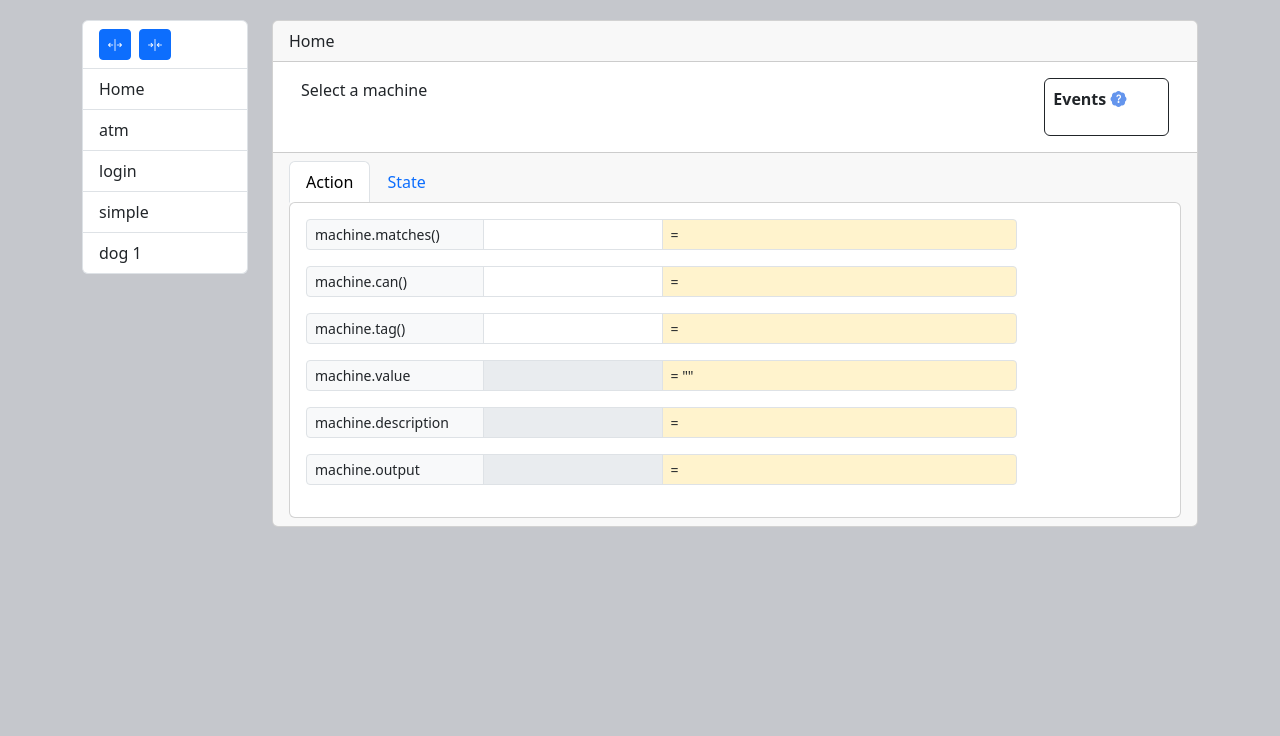
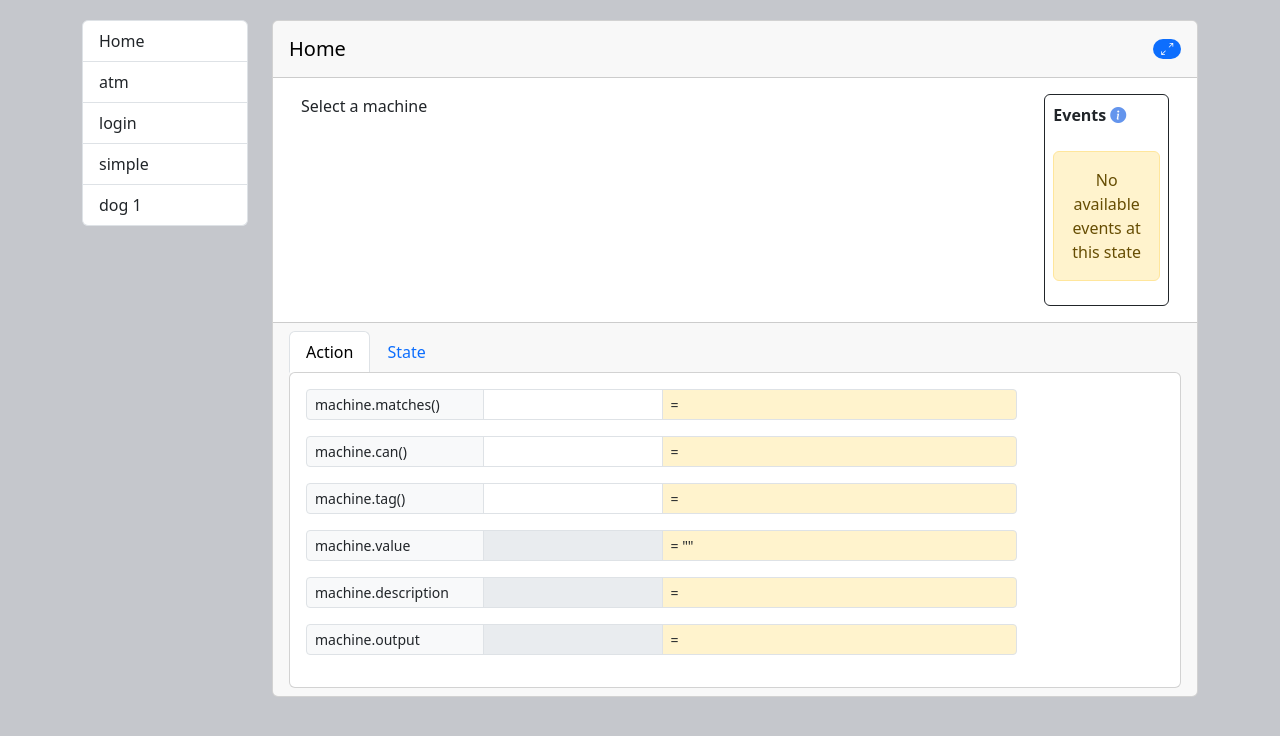
Before and after one commit to ronrobinson-portfolio/xstate_viewer, a React (Vite) app: page / in a window 1280 px wide. Shown: the top 736 px of the page. Built offline with nearby package versions, Linux system fonts and the light colour scheme.

Commit message:
Update expander to a single button

```diff
--- a/src/layout/AppLayout.tsx
+++ b/src/layout/AppLayout.tsx
@@ -1,6 +1,17 @@
-import React, { useState } from 'react';
+import React, { useMemo, useState } from 'react';
 import { Link, Outlet, RouteObject, useLocation } from 'react-router-dom';
-import { Card, Col, Container, ListGroup, Row } from 'react-bootstrap';
+import {
+  Badge,
+  Button,
+  ButtonGroup,
+  Card,
+  Col,
+  Container,
+  ListGroup,
+  Nav,
+  Navbar,
+  Row,
+} from 'react-bootstrap';
 import routes from '../routes/routes';
 import { Actor, MachineSnapshot } from 'xstate';
 import FooterLayout from './FooterLayout';
@@ -14,6 +25,18 @@ export default function AppLayout() {
   const currentRoute = routes.find((route) => route.path === location.pathname);
   const currentRouteName = currentRoute ? currentRoute.id : 'Select a machine';
 
+  /* Local React states */
+  const [isFluid, setIsFluid] = useState(false);
+  const fluidContainerIcon = useMemo(
+    () => (isFluid ? 'bi-arrows-angle-contract' : 'bi-arrows-angle-expand'),
+    [isFluid],
+  );
+  const toggleContainerWidth = () => setIsFluid(!isFluid);
+
+  /* Global React states */
+  // TODO: Passing setters as Outlet context, just create a new global context so they can be used elsewhere
+  // like the footer. That way they don't have to be passed down as props. */
+
   // Default Machine state info (setters will override default as user selects a state machine
   const [meta, setMeta] = useState<MetaType>({});
   const [machine, setMachine] = useState<MachineSnapshot<
@@ -26,31 +49,11 @@ export default function AppLayout() {
   > | null>(null);
   const [actor, setActor] = useState<Actor<any> | null>(null);
 
-  const [fluidContainer, setFluidContainer] = useState(false);
-  const toggleContainerWidth = () => setFluidContainer(!fluidContainer);
-
   return (
-    <Container fluid={fluidContainer}>
+    <Container fluid={isFluid}>
       <Row>
-        <Col>
+        <Col xs={12} lg={2}>
           <ListGroup>
-            <ListGroup.Item>
-              <button
-                type="button"
-                className="btn btn-primary btn-sm"
-                onClick={toggleContainerWidth}
-              >
-                <i className={'bi-arrows-expand-vertical'}></i>
-              </button>
-
-              <button
-                type="button"
-                className="btn btn-primary btn-sm mx-2"
-                onClick={toggleContainerWidth}
-              >
-                <i className={'bi-arrows-collapse-vertical'}></i>
-              </button>
-            </ListGroup.Item>
             {routes.map((route: RouteObject) => (
               <ListGroup.Item
                 key={route.id}
@@ -64,13 +67,25 @@ export default function AppLayout() {
           </ListGroup>
         </Col>
 
-        <Col xs={10}>
+        <Col xs={12} lg={10}>
           <Card>
-            <Card.Header>{currentRouteName}</Card.Header>{' '}
+            <Card.Header>
+              <Navbar className={'p-0 d-flex justify-content-between p-0'}>
+                <Navbar.Brand>{currentRouteName}</Navbar.Brand>
+
+                <Badge
+                  pill={true}
+                  className={'rounded-circle'}
+                  onClick={toggleContainerWidth}
+                >
+                  <i className={`${fluidContainerIcon} fw-bold`}></i>
+                </Badge>
+              </Navbar>
+            </Card.Header>
             <Card.Body>
               <Container>
                 <Row>
-                  <Col sm={10}>
+                  <Col sm={12} lg={10}>
                     <div className="App">
                       <div>
                         {/*Context of the app - children will set the current machine*/}
@@ -79,7 +94,7 @@ export default function AppLayout() {
                     </div>
                   </Col>
                   {/*Current state machine pass to event layout */}
-                  <Col sm={2}>
+                  <Col sm={12} lg={2}>
                     <EventLayout machine={machine} meta={meta} actor={actor} />
                   </Col>
                 </Row>
--- a/src/layout/EventLayout.tsx
+++ b/src/layout/EventLayout.tsx
@@ -18,6 +18,14 @@ const EventLayout = ({ machine, actor, meta }: FooterLayout) => {
 
   // TODO: make EventButtons component
   const getEventButtons = () => {
+    if (!events.length) {
+      return (
+        <div className="alert alert-warning text-center" role="alert">
+          No available events at this state
+        </div>
+      );
+    }
+
     return events.map((event) => {
       return (
         <Button
@@ -40,9 +48,9 @@ const EventLayout = ({ machine, actor, meta }: FooterLayout) => {
 
   return (
     <>
-      <div className="d-flex flex-column gap-2 border border-dark p-2 h-100 rounded">
-        <p className={"fw-bold"}>
-          Events{' '}
+      <div className="d-flex flex-xs-row flex-lg-column gap-2 border border-dark p-2 h-100 rounded">
+        <p className={'fw-bold'}>
+          Events
           <OverlayTrigger
             overlay={
               <Tooltip id="tooltip-disabled">
@@ -52,7 +60,7 @@ const EventLayout = ({ machine, actor, meta }: FooterLayout) => {
           >
             <span className="d-inline-block">
               <i
-                className={'bi-patch-question-fill'}
+                className={'bi-info-circle-fill ps-1'}
                 style={{ color: 'cornflowerblue' }}
                 onClick={(e) => e.stopPropagation()}
               ></i>
```
